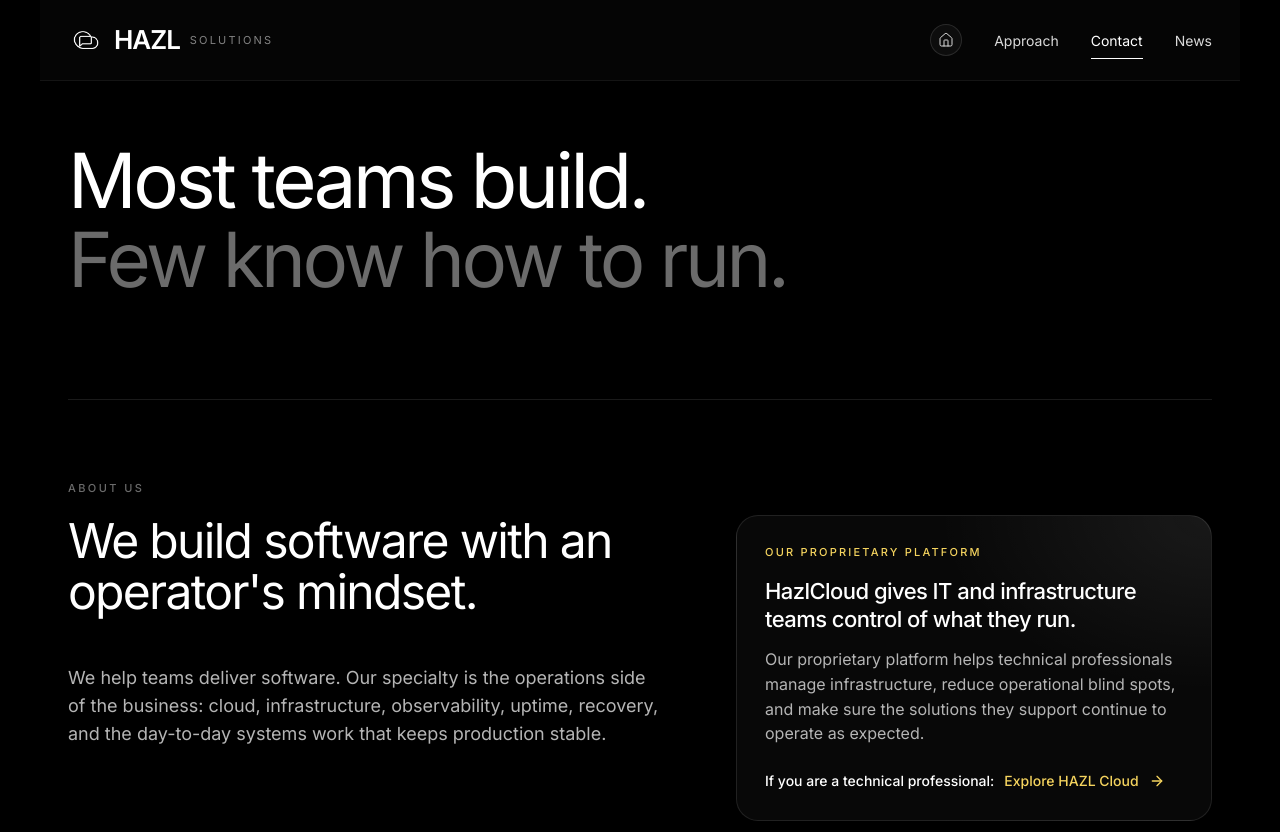
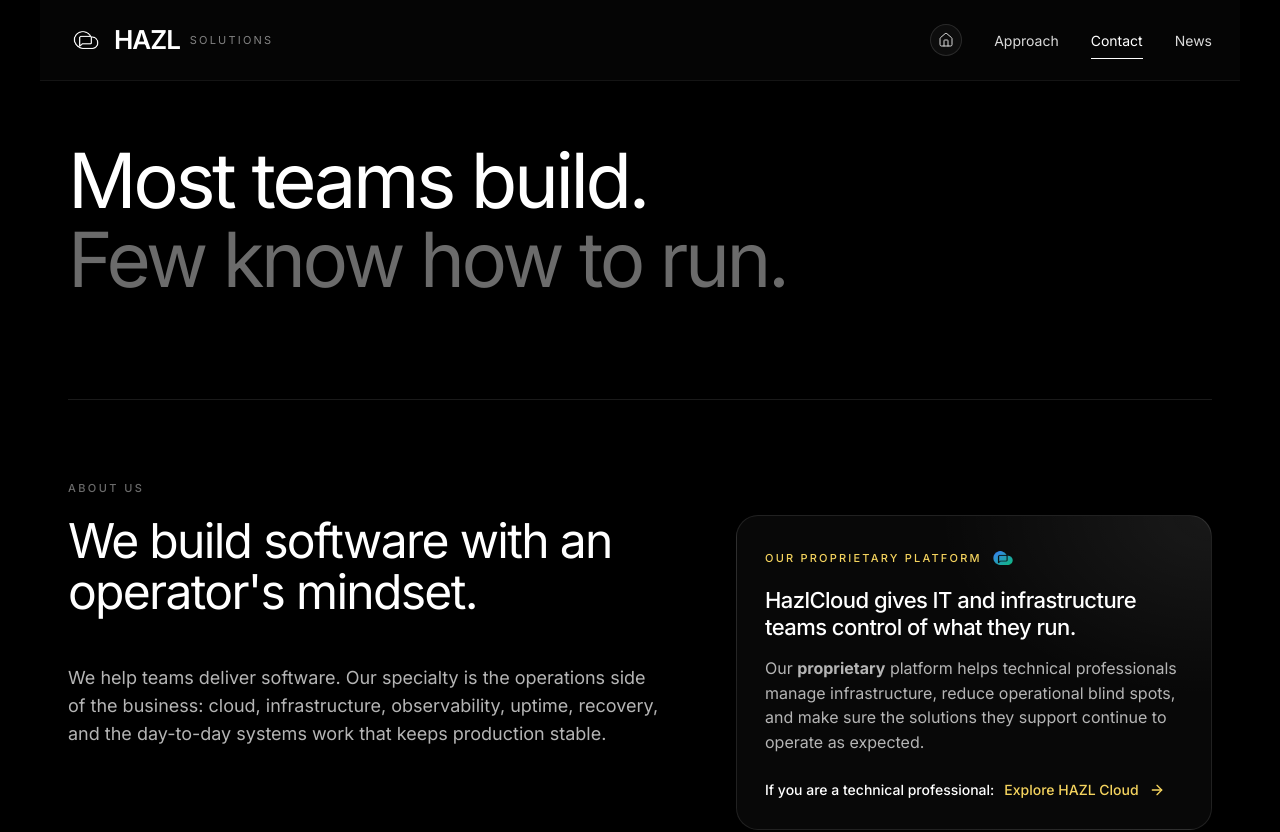
Before and after one commit to Hazl-Cloud-Platform/HazlCloud-Solutions, a Next.js app: page /approach in a window 1280 px wide. Shown: the top 832 px of the page. Built offline with nearby package versions, Linux system fonts and the light colour scheme; no server answers.

Commit message:
Refactor code structure for improved readability and maintainability

```diff
--- a/src/app/approach/page.tsx
+++ b/src/app/approach/page.tsx
@@ -87,10 +87,18 @@
             </div>
 
             <div className="about-card">
-              <div className="about-card-label">Our proprietary platform</div>
+              <div className="about-card-label">
+                Our proprietary platform
+                {/* eslint-disable-next-line @next/next/no-img-element */}
+                <img
+                  src="/brand/hazlCloud-logo-png.png"
+                  alt="HazlCloud"
+                  className="about-card-label-logo"
+                />
+              </div>
               <h3 className="approach-h3">HazlCloud gives IT and infrastructure teams control of what they run.</h3>
               <p>
-                Our proprietary platform helps technical professionals manage infrastructure, reduce operational blind spots, and
+                Our <strong>proprietary</strong> platform helps technical professionals manage infrastructure, reduce operational blind spots, and
                 make sure the solutions they support continue to operate as expected.
               </p>
               <div className="about-cta-row">
--- a/src/app/globals.css
+++ b/src/app/globals.css
@@ -319,6 +319,15 @@
   color: #f4d35e;
   font-weight: 500;
   margin-bottom: 18px;
+  display: inline-flex;
+  align-items: center;
+  gap: 10px;
+}
+.about-card-label-logo {
+  width: 22px;
+  height: 22px;
+  object-fit: contain;
+  display: inline-block;
 }
 .about-card p {
   margin: 0;
```
Also changed, not shown: public/brand/hazlCloud-logo-png.png (added).
